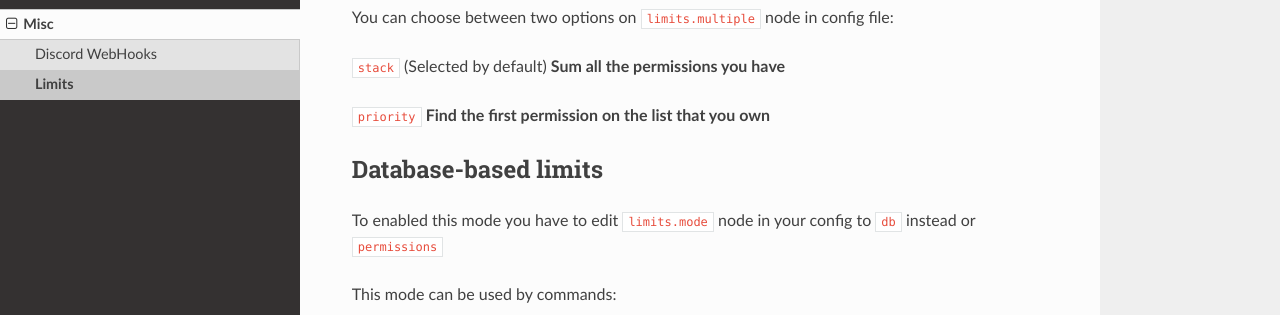
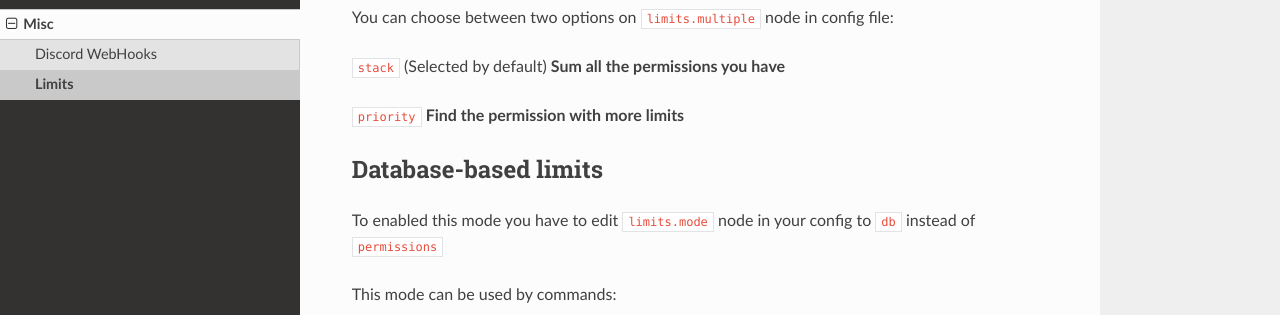
Before and after one commit to rodel77/MarketPlaceDocs, a Sphinx documentation site: the page built from source/misc/limits.rst, in a window 1280 px wide and 900 px high, scrolled down 647 px. Shown: the part 152-467 px from the top of the window. Built offline with Sphinx 7.4.7 and the Read the Docs theme 2.0.0, drawn with Linux system fonts in a browser that asks for light colours.

Commit message:
Typo + changes

```diff
--- a/source/misc/limits.rst
+++ b/source/misc/limits.rst
@@ -27,11 +27,11 @@ You can choose between two options on ``limits.multiple`` node in config file:
 
 ``stack`` (Selected by default) **Sum all the permissions you have**
 
-``priority`` **Find the first permission on the list that you own**
+``priority`` **Find the permission with more limits**
 
 Database-based limits
 ---------------------
-To enabled this mode you have to edit ``limits.mode`` node in your config to ``db`` instead or ``permissions``
+To enabled this mode you have to edit ``limits.mode`` node in your config to ``db`` instead of ``permissions``
 
 This mode can be used by commands:
 
```
